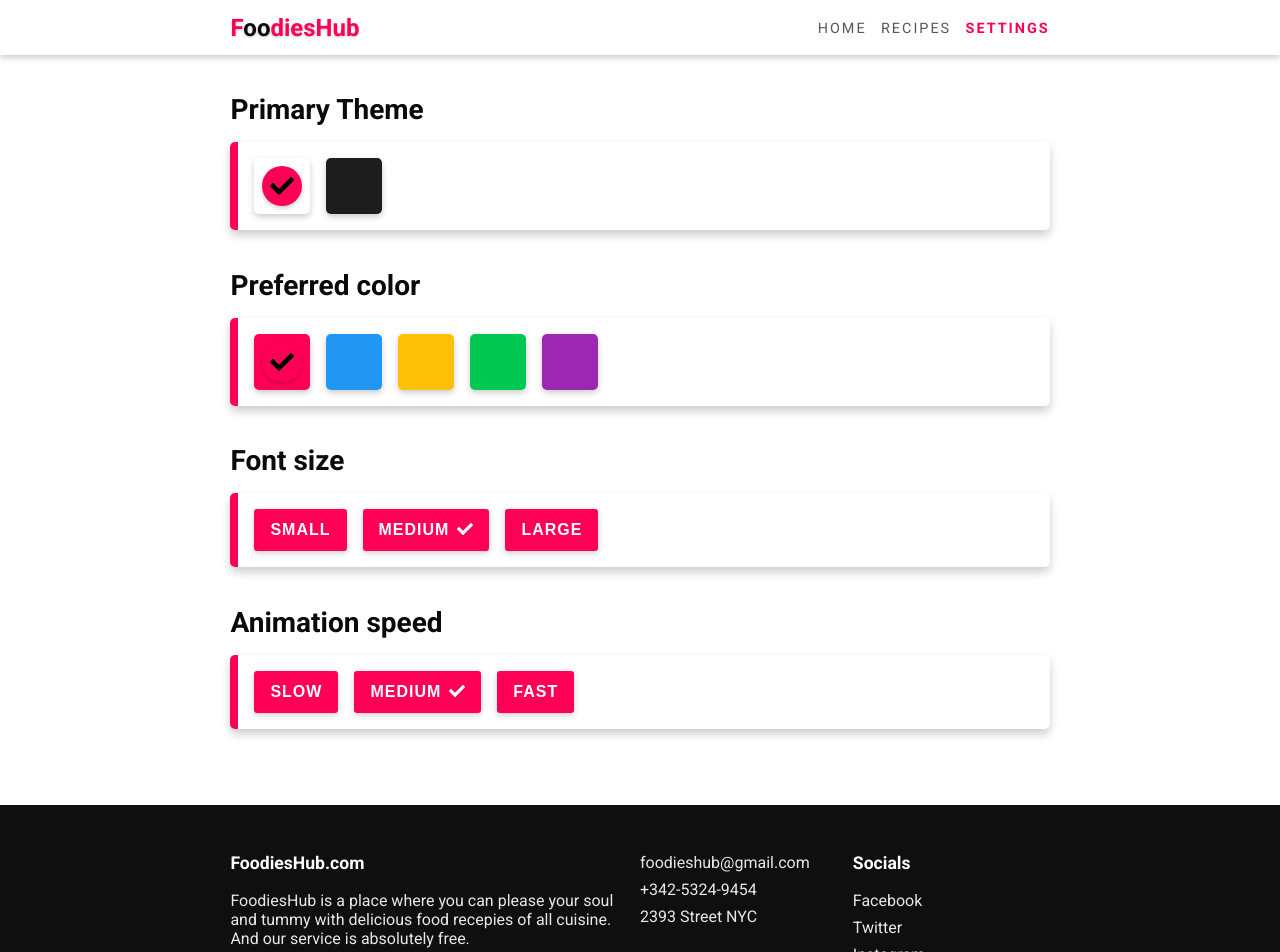
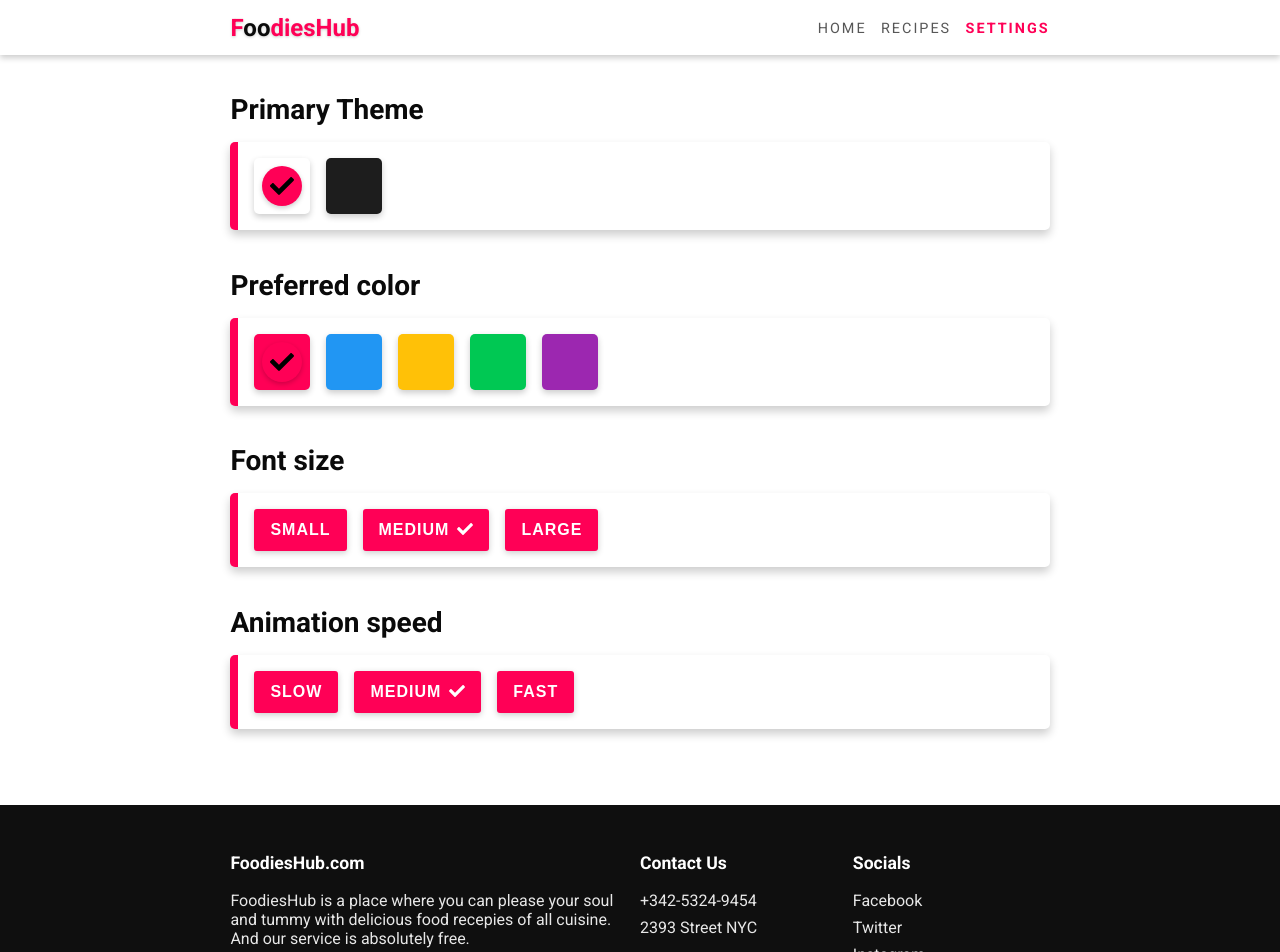
Before and after one commit to Masum-Arifin/FoodiesHub, a React (Create React App) app: page /settings in a window 1280 px wide. Shown: the top 952 px of the page. Built offline with nearby package versions, Linux system fonts and the light colour scheme.

Commit message:
new code

```diff
--- a/src/components/Footer.js
+++ b/src/components/Footer.js
@@ -7,8 +7,8 @@ export default function Footer(){
                 <p>&copy; 2021 | All Rights Reserved</p>
             </div>
             <div className="footer-section">
-                {/* <p className="title">Contact Us</p> */}
-                <p>foodieshub@gmail.com</p>
+                <p className="title">Contact Us</p>
+                {/* <p>foodieshub@gmail.com</p> */}
                 <p>+342-5324-9454</p>
                 <p>2393 Street NYC</p>
             </div>
```
